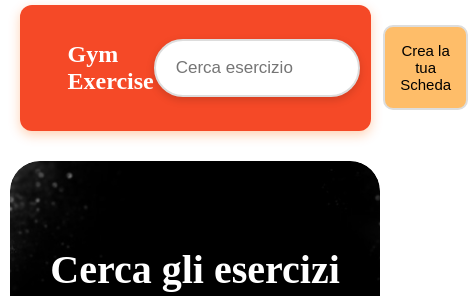
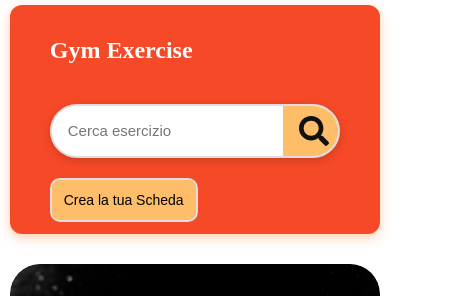
Before and after one commit to Sebastiano-Pizzata/gym-exercise-manager, a React (Vite) app in the folder front-end-exercise-manager/: page / in a window 390 px wide. Shown: the top 296 px of the page, 468 px wide, since content can reach past the window. Built offline with nearby package versions, Linux system fonts and the light colour scheme; no server answers; a web font is replaced by a local one.

Commit message:
ADD: onMouseDown

```diff
--- a/front-end-exercise-manager/src/components/ExerciseList.jsx
+++ b/front-end-exercise-manager/src/components/ExerciseList.jsx
@@ -5,9 +5,11 @@ export default function ExerciseList() {
     const { search, searchExercise } = useGlobalContext();
 
     if (!search.trim()) return null;
-
+    function handleMouseDown(e) {
+        e.stopPropagation();
+    }
     return (
-        <div className="exercise-list">
+        <div className="exercise-list" onMouseDown={handleMouseDown}>
             <p style={{ padding: '10px', color: '#999' }}>
                 {searchExercise.length} risultati trovati
             </p>
--- a/front-end-exercise-manager/src/style/header.css
+++ b/front-end-exercise-manager/src/style/header.css
@@ -1,3 +1,4 @@
+/* Header */
 header {
     background-color: #F54927;
     color: white;
@@ -12,6 +13,7 @@ header {
     transition: all 0.3s ease;
 }
 
+/* Container */
 .header-container {
     max-width: 1200px;
     margin: 0 auto;
@@ -19,21 +21,23 @@ header {
     display: flex;
     justify-content: space-between;
     align-items: center;
+    flex-wrap: wrap;
+    /* Responsive support */
 }
 
-
+/* Search Wrapper */
 .search-wrapper {
     position: relative;
     width: 90%;
     max-width: 700px;
-    margin: 0 auto;
+    margin: 10px auto;
 }
 
-
+/* Search Bar */
 .search-bar {
     display: flex;
     align-items: center;
-    width: 90%;
+    width: 100%;
     border: 2px solid #ddd;
     border-radius: 999px;
     overflow: hidden;
@@ -51,7 +55,6 @@ header {
     color: #333;
 }
 
-
 .search-button {
     background-color: #febd69;
     color: #111;
@@ -67,7 +70,7 @@ header {
     background-color: #f3a847;
 }
 
-
+/* Exercise List Dropdown */
 .exercise-list {
     position: absolute;
     top: 100%;
@@ -90,13 +93,6 @@ header {
     transition: background-color 0.2s ease;
 }
 
-.link-ex {
-    text-decoration: none;
-    color: black;
-    font-family: sans-serif;
-    font-size: 13px;
-}
-
 .exercise-item:last-child {
     border-bottom: none;
 }
@@ -105,12 +101,19 @@ header {
     background-color: #f2f2f2;
 }
 
+.link-ex {
+    text-decoration: none;
+    color: black;
+    font-family: sans-serif;
+    font-size: 13px;
+}
+
 .home-link {
     text-decoration: none;
     color: white;
 }
 
-
+/* Button */
 .gym-btn {
     padding: 15px;
     border-radius: 10px;
@@ -123,3 +126,58 @@ header {
     cursor: pointer;
     background-color: #f3a847;
 }
+
+
+
+/* Tablet */
+@media (max-width: 768px) {
+    .header-container {
+        flex-direction: column;
+        align-items: flex-start;
+        gap: 10px;
+    }
+
+    .search-wrapper {
+        width: 100%;
+    }
+
+    .search-bar {
+        width: 100%;
+    }
+
+    .gym-btn {
+        width: 100%;
+        text-align: center;
+    }
+}
+
+/* Mobile */
+@media (max-width: 480px) {
+    header {
+        width: 95%;
+        padding: 12px 20px;
+    }
+
+    .input-control {
+        font-size: 15px;
+        padding: 12px 16px;
+    }
+
+    .search-button {
+        padding: 10px 16px;
+        font-size: 14px;
+    }
+
+    .gym-btn {
+        font-size: 14px;
+        padding: 12px;
+    }
+
+    .link-ex {
+        font-size: 12px;
+    }
+
+    .exercise-item {
+        padding: 8px 12px;
+    }
+}
```
